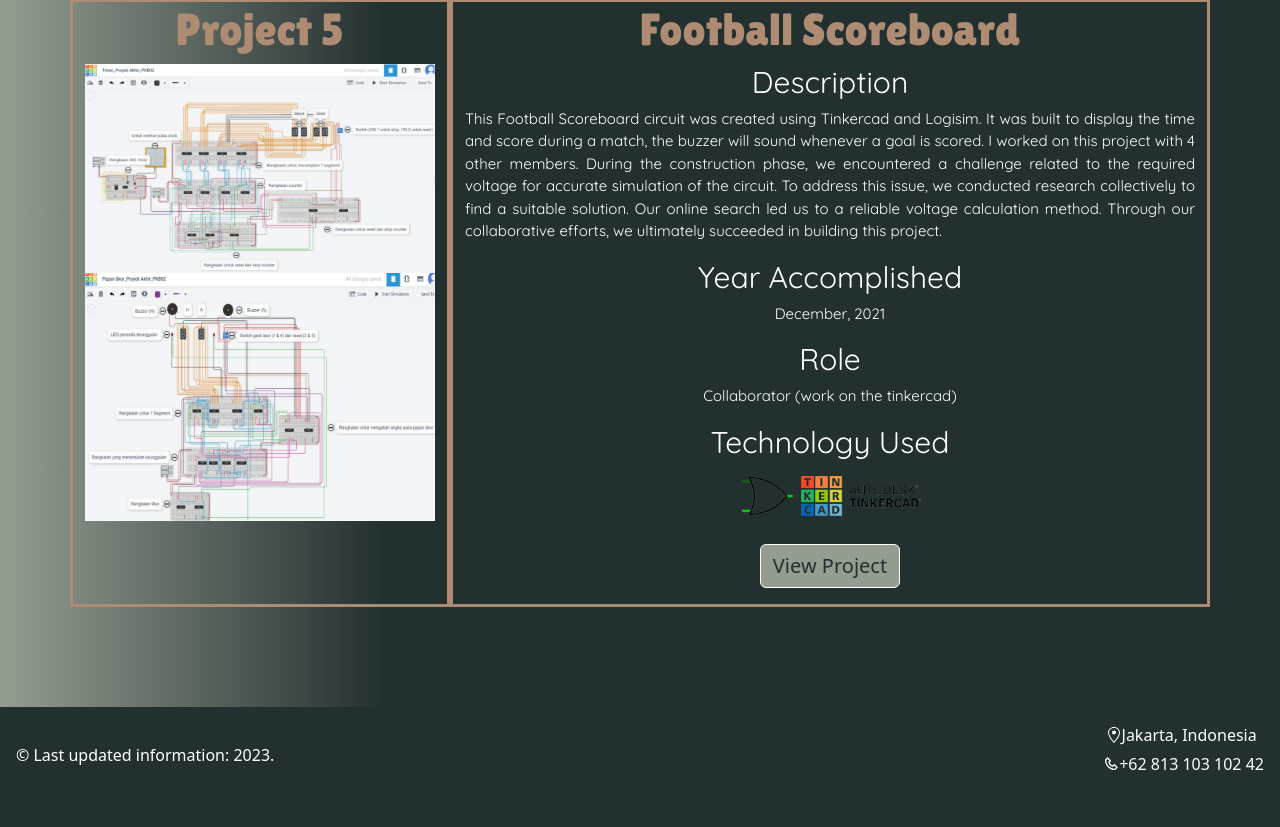
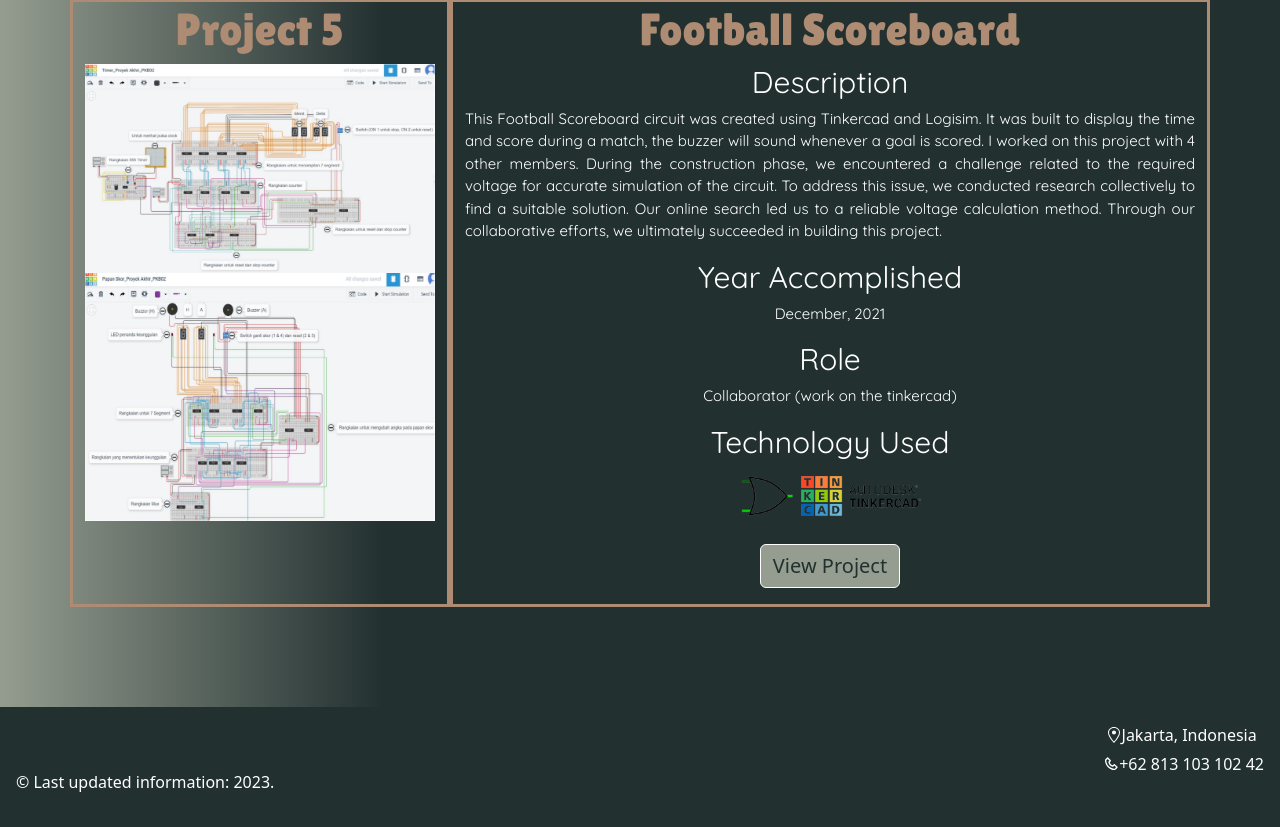
Before and after one commit to adrien1811/Adrien-Portofolio, a React (Create React App) app in the folder client/: page /projects in a window 1280 px wide. Shown: the part 2836-3663 px from the top of the page. Built offline with nearby package versions, Linux system fonts and the light colour scheme.

Commit message:
fix error

```diff
--- a/client/src/components/footer/footer.js
+++ b/client/src/components/footer/footer.js
@@ -3,7 +3,7 @@ import React from 'react';
 const Footer = () => {
   return (
     <div className="text-center p-3 flex-row" style={{ display: 'flex', justifyContent: 'space-between', backgroundColor: '#223030', color: 'white', minHeight: '150px' }}>
-      <span style={{ display: 'flex', alignItems: 'center',position:'relative', bottom:'27px' }}>
+      <span style={{ display: 'flex', alignItems: 'center',position:'relative' }}>
         © Last updated information: 2023.
       </span>
       <div style={{ display: 'flex', flexDirection: 'column', alignItems: 'center' }}>
```
